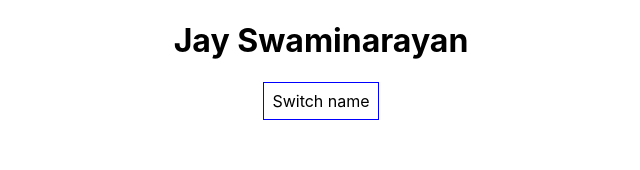
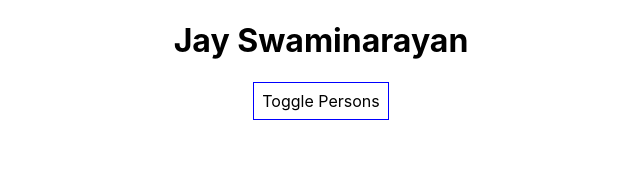
Before and after one commit to apatel369/react-practice-app, a React (Create React App) app: page / in a window 1280 px wide. Shown: the top 170 px of the page, without its empty margins (319-959 px from the left). Built offline with nearby package versions, Linux system fonts and the light colour scheme.

Commit message:
dynamic content using JS

```diff
--- a/src/App.js
+++ b/src/App.js
@@ -70,14 +70,10 @@
     padding: '8px',
     cursor: 'pointer'
   };
-    return (
-      <div className="App">
-        <h1>Jay Swaminarayan</h1>
-        <button
-          style={style}
-          onClick={this.togglePersonsHandler}> Switch name</button>
-        {
-          this.state.showPersons === true ?
+
+  let persons = null;
+  if(this.state.showPersons){
+    persons = (
       <div >
       <Person
         name={this.state.persons[0].name}
@@ -90,8 +86,16 @@
       <Person
         name={this.state.persons[2].name}
         age={this.state.persons[2].age} />
-            </div> : null
+    </div>
+    )
   }
+    return (
+      <div className="App">
+        <h1>Jay Swaminarayan</h1>
+        <button
+          style={style}
+          onClick={this.togglePersonsHandler}>Toggle Persons</button>
+          {persons}
       </div>
     );
   }
```
Lines whose indentation alone changed are shown as unchanged.
